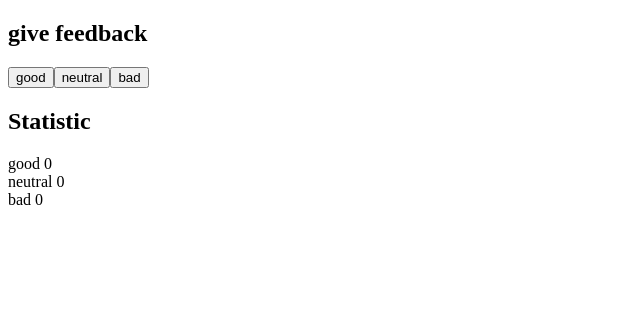
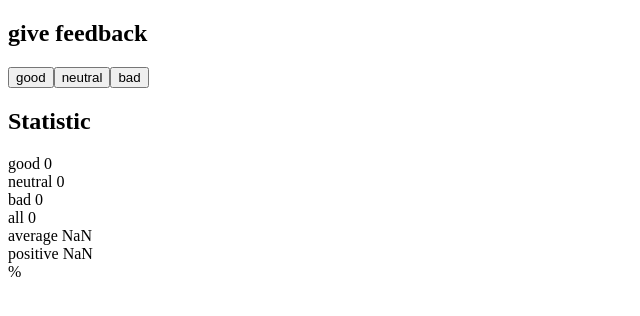
Before and after one commit to Cryobiosis/fullstack, a React (Create React App) app in the folder osa1/unicafe/: page / in a window 1280 px wide. Shown: the top 316 px of the page, without its empty margins (0-640 px from the left). Built offline with nearby package versions, Linux system fonts and the light colour scheme.

Commit message:
1.6 unicafe step2

```diff
--- a/osa1/unicafe/src/index.js
+++ b/osa1/unicafe/src/index.js
@@ -28,6 +28,11 @@ const App = () => {
   const handleBadClick = () => {
     setBad(bad + 1)
   }
+
+  let all = bad + good + neutral
+  // Good 1, neutral 0, bad -1
+  let avg = ((1 * good) + (-1 * bad)) / all;
+
   return (
     <div>
       <h2>give feedback</h2>
@@ -38,6 +43,11 @@ const App = () => {
       <Display value={good} name="good"/>
       <Display value={neutral} name="neutral"/>
       <Display value={bad} name="bad"/>
+
+      <Display value={all} name="all"/>
+      <Display value={avg} name="average"/>
+      <Display value={good / all * 100} name="positive"/> %
+
     </div>
   )
 }
```
